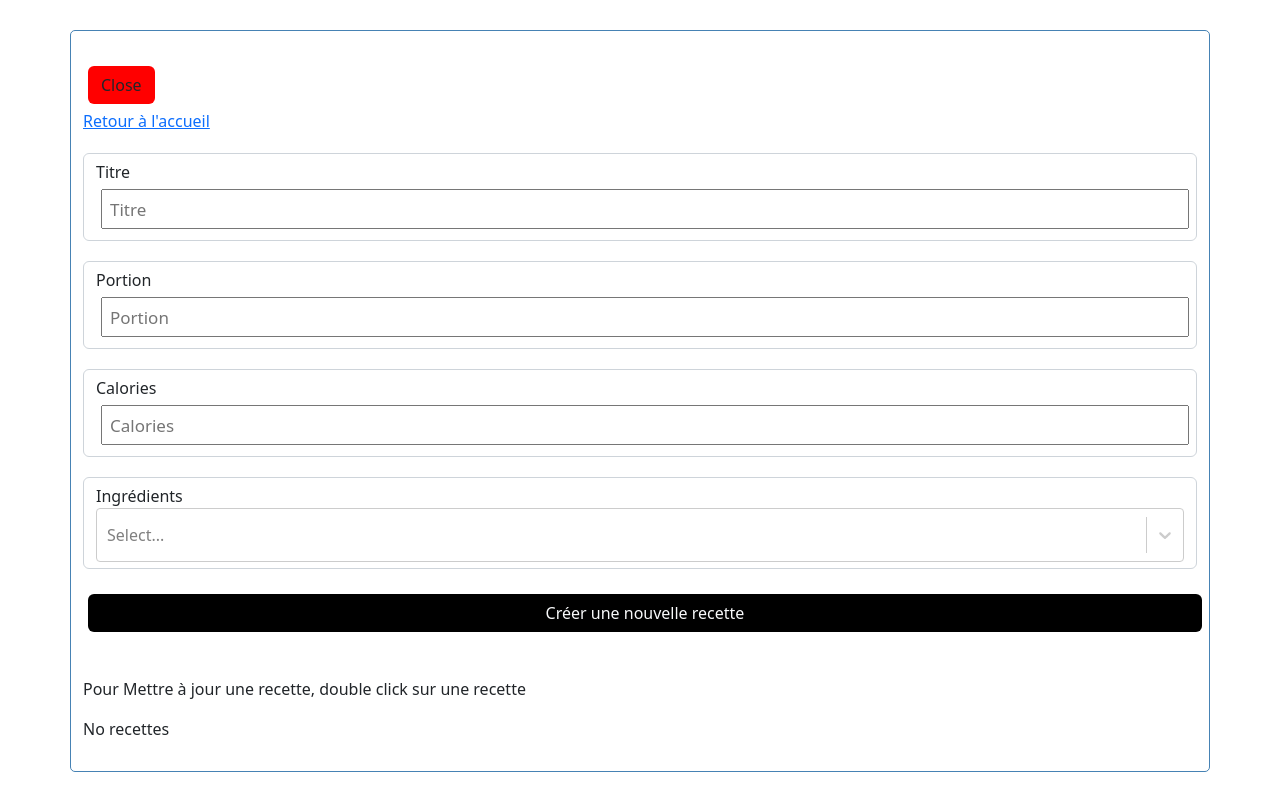
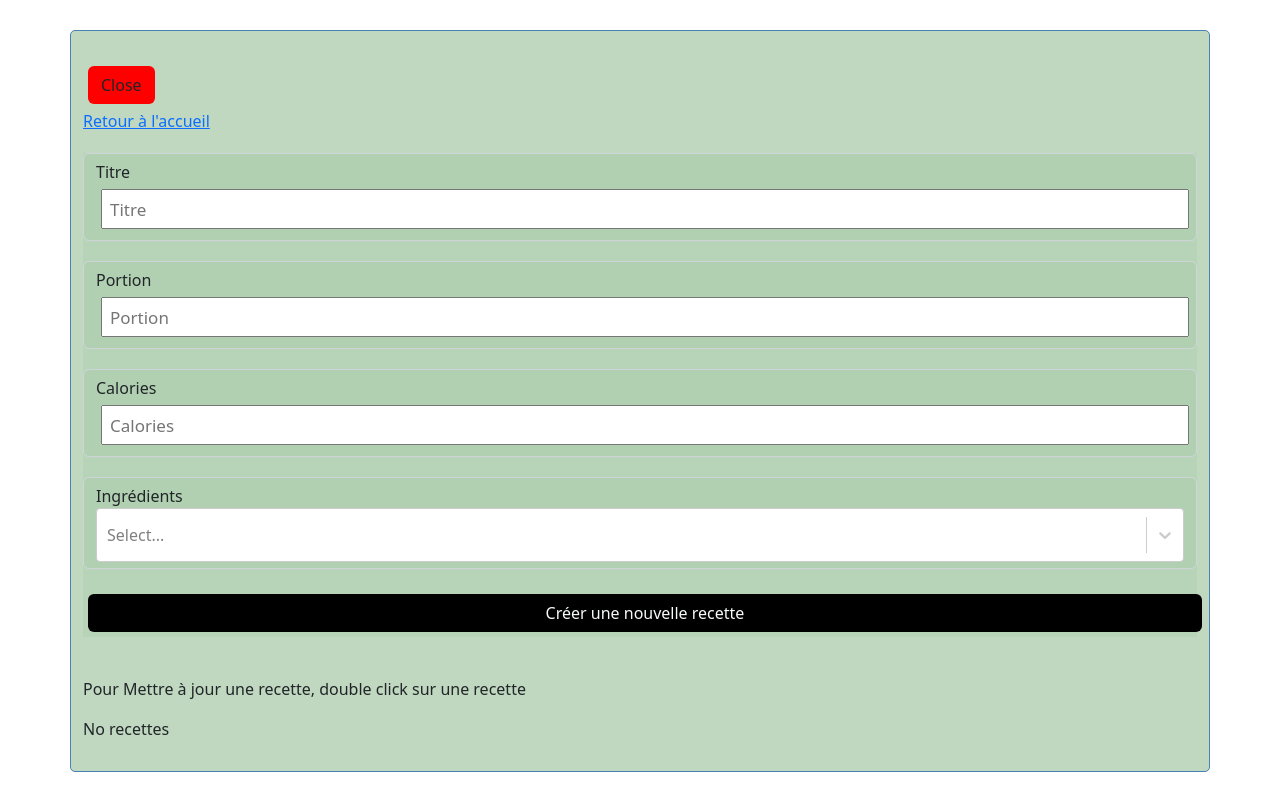
Before and after one commit to linaTechDev/superCuisinier, a React (Create React App) app in the folder reactprojet2/: page /recette in a window 1280 px wide. Both pictures are taken after a click on the button "Add". Shown: the top 810 px of the page. Built offline with nearby package versions, Linux system fonts and the light colour scheme; no server answers.

Commit message:
esthetic recette, garde-manger

```diff
--- a/reactprojet2/src/components/recette/AddRecette.js
+++ b/reactprojet2/src/components/recette/AddRecette.js
@@ -1,5 +1,6 @@
 import {useState} from 'react'
 import GetIngredients from "./ingredient/GetIngredients";
+import "./PageRecette.css"
 
 const AddRecette = ({onAdd}) => {
     const [titre, setTitre] = useState('')
@@ -60,26 +61,27 @@ const AddRecette = ({onAdd}) => {
     }
 
     return (
+        <div className="addRecette">
             <form className='add-form' onSubmit={onSubmit}>
-            <div className='form-control'>
+                <div className='form-control addRecette'>
                     <label>Titre</label>
                     <input type='text' placeholder='Titre'
                            value={titre}
                            onChange={(e) => setTitre(e.target.value)}/>
                 </div>
-            <div className='form-control'>
+                <div className='form-control addRecette'>
                     <label>Portion</label>
                     <input type='text' placeholder='Portion'
                            value={portion}
                            onChange={(e) => setPortion(e.target.value)}/>
                 </div>
-            <div className='form-control'>
+                <div className='form-control addRecette'>
                     <label>Calories</label>
                     <input type='text' placeholder='Calories'
                            value={calories}
                            onChange={(e) => setCalories(e.target.value)}/>
                 </div>
-            <div className='form-control'>
+                <div className='form-control addRecette'>
                     <label>Ingrédients</label>
                     <GetIngredients
                         onChange={(e) => {
@@ -98,6 +100,7 @@ const AddRecette = ({onAdd}) => {
                 </div>
                 <input type='submit' value='Créer une nouvelle recette' className='btn btn-block bg-black text-light'/>
             </form>
+        </div>
     )
 }
 
--- a/reactprojet2/src/components/recette/PageRecette.css
+++ b/reactprojet2/src/components/recette/PageRecette.css
@@ -0,0 +1,7 @@
+.recetteFond {
+    background-color: rgba(0, 100, 0, 0.25);
+}
+
+.addRecette, .updateRecette {
+    background-color: rgba(0, 100, 0, 0.04) !important;
+}
--- a/reactprojet2/src/components/recette/PageRecette.js
+++ b/reactprojet2/src/components/recette/PageRecette.js
@@ -4,6 +4,7 @@ import AddRecette from "./AddRecette";
 import Recettes from "./Recettes";
 import UpdateRecette from "./UpdateRecette";
 import {Link} from "react-router-dom";
+import "./PageRecette.css"
 
 const PageRecette = () => {
 
@@ -70,7 +71,7 @@ const PageRecette = () => {
     }
 
     return (
-        <div className='container'>
+        <div className='container recetteFond'>
             <HeaderAdd title='Recette'
                      onAdd={() =>
                          setShowAddRecette(!showAddRecette)}
@@ -78,6 +79,7 @@ const PageRecette = () => {
             <p><Link to="/accueil">Retour à l'accueil</Link></p>
             {showAddRecette && <AddRecette onAdd={addRecette} />}
             <p>Pour Mettre à jour une recette, double click sur une recette</p>
+            {showUpdateRecette && <UpdateRecette recette={recette} onUpdate={updateRecette} />}
             {recettes.length > 0 ?
                 <Recettes recettes={recettes}
                         onDelete={deleteRecette}
@@ -88,7 +90,6 @@ const PageRecette = () => {
                         showUpdate={showUpdateRecette}
                 />
                 : 'No recettes'}
-            {showUpdateRecette && <UpdateRecette recette={recette} onUpdate={updateRecette} />}
         </div>
     );
 }
--- a/reactprojet2/src/components/recette/Recette.js
+++ b/reactprojet2/src/components/recette/Recette.js
@@ -1,22 +1,9 @@
 import { FaTimes } from 'react-icons/fa'
-import './../../App.css'
 
 const Recette = ({recette, onDelete, onUpdate}) => {
     return (
-        <div className="recette"
+        <tr className="recette"
             onDoubleClick={() => onUpdate(recette)}>
-            <table>
-                <thead>
-                    <tr>
-                        <th>Titre</th>
-                        <th>Portions</th>
-                        <th>Calories</th>
-                        <th>Ingrédients</th>
-                        <th>Supprimer la recette</th>
-                    </tr>
-                </thead>
-                <tbody>
-                    <tr>
             <td>{recette.titre}</td>
             <td>{recette.portion}</td>
             <td>{recette.calories}</td>
@@ -29,9 +16,6 @@ const Recette = ({recette, onDelete, onUpdate}) => {
                 style={{color: 'red', cursor: 'pointer'}}
                 onClick={() => onDelete(recette.id)}/></td>
         </tr>
-                </tbody>
-            </table>
-        </div>
     )
 }
 
--- a/reactprojet2/src/components/recette/Recettes.js
+++ b/reactprojet2/src/components/recette/Recettes.js
@@ -1,8 +1,21 @@
 import Recette from "./Recette";
+import Table from 'react-bootstrap/Table'
 
 const Recettes = ({recettes, onDelete, onUpdate, showUpdate}) => {
     return (
         <>
+            <div>
+                <Table>
+                    <thead>
+                    <tr>
+                        <th>Titre</th>
+                        <th>Portions</th>
+                        <th>Calories</th>
+                        <th>Ingrédients</th>
+                        <th>Supprimer la recette</th>
+                    </tr>
+                    </thead>
+                    <tbody>
                         {recettes.map((recette) => (
                             <Recette key={recette.id}
                                      recette={recette}
@@ -10,6 +23,9 @@ const Recettes = ({recettes, onDelete, onUpdate, showUpdate}) => {
                                      onUpdate={onUpdate}
                                      showUpdate={showUpdate}/>
                         ))}
+                    </tbody>
+                </Table>
+            </div>
         </>
     )
 }
--- a/reactprojet2/src/components/recette/gardeManger/AddGardeManger.js
+++ b/reactprojet2/src/components/recette/gardeManger/AddGardeManger.js
@@ -1,5 +1,6 @@
 import {useState} from 'react'
 import GetIngredients from "./../ingredient/GetIngredients";
+import "./PageGardeManger.css"
 
 const AddGardeManger = ({onAdd}) => {
     const [nom, setNom] = useState('')
@@ -39,14 +40,15 @@ const AddGardeManger = ({onAdd}) => {
     }
 
     return (
+        <div className='gardeMangerFondAdd'>
             <form className='add-form' onSubmit={onSubmit}>
-            <div className='form-control'>
+                <div className='form-control gardeMangerFondAdd'>
                     <label>Nom</label>
                     <input type='text' placeholder='Nom'
                            value={nom}
                            onChange={(e) => setNom(e.target.value)}/>
                 </div>
-            <div className='form-control'>
+                <div className='form-control gardeMangerFondAdd'>
                     <label>Ingrédients</label>
                     <GetIngredients
                         onChange={(e) => {
@@ -65,6 +67,7 @@ const AddGardeManger = ({onAdd}) => {
                 </div>
                 <input type='submit' value='Créer un nouveau garde-manger' className='btn btn-block bg-black text-light'/>
             </form>
+        </div>
     )
 }
 
--- /dev/null
+++ b/reactprojet2/src/components/recette/gardeManger/PageGardeManger.css
@@ -0,0 +1,7 @@
+.gardeMangerFondAdd, .gardeMangerFondUpdate {
+    background-color: rgba(0, 100, 0, 0.04)!important;
+}
+
+.gardeMangerFond {
+    background-color: rgba(0, 100, 0, 0.25);
+}
--- a/reactprojet2/src/components/recette/gardeManger/PageGardeManger.js
+++ b/reactprojet2/src/components/recette/gardeManger/PageGardeManger.js
@@ -5,6 +5,7 @@ import GardeMangers from "./GardeMangers";
 import UpdateGardeManger from "./UpdateGardeManger";
 import {Link} from "react-router-dom";
 import { FaToggleOff } from 'react-icons/fa'
+import "./PageGardeManger.css"
 
 const PageGardeManger = () => {
     const [showAddGardeManger, setShowAddGardeManger] = useState(false)
@@ -79,7 +80,7 @@ const PageGardeManger = () => {
     }
 
     return (
-        <div className='container'>
+        <div className='container gardeMangerFond'>
             <h1>Garde-manger</h1>
             <p><Link to="/accueil">Retour à l'accueil</Link></p>
             {gardeMangers.length === 0 ?
@@ -110,7 +111,7 @@ const PageGardeManger = () => {
                     showRecettes={showRecettesGardeManger}
                     showUpdate={showUpdateGardeManger}
                 />
-                : 'No garde-manger'}
+                : 'pas de garde-manger'}
         </div>
     );
 }
--- a/reactprojet2/src/components/recette/gardeManger/UpdateGardeManger.js
+++ b/reactprojet2/src/components/recette/gardeManger/UpdateGardeManger.js
@@ -1,5 +1,6 @@
 import {useEffect, useState} from 'react'
 import GetIngredients from "./../ingredient/GetIngredients";
+import "./PageGardeManger.css"
 
 const UpdateGardeManger = ({gardeManger, onUpdate}) => {
     const [id, setId] = useState(0)
@@ -47,14 +48,15 @@ const UpdateGardeManger = ({gardeManger, onUpdate}) => {
     }
 
     return (
+        <div className="gardeMangerFondUpdate">
             <form className='add-form' onSubmit={onSubmit}>
-            <div className='form-control'>
+                <div className='form-control gardeMangerFondUpdate'>
                     <label>Nom</label>
                     <input type='text' placeholder='Nom'
                            value={nom}
                            onChange={(e) => setNom(e.target.value)}/>
                 </div>
-            <div className='form-control'>
+                <div className='form-control gardeMangerFondUpdate'>
                     <label>Ingrédients</label>
                     <GetIngredients
                         onChange={(e) => {
@@ -73,6 +75,7 @@ const UpdateGardeManger = ({gardeManger, onUpdate}) => {
                 </div>
                 <input type='submit' value='Mettre à jour le garde-manger' className='btn btn-block bg-black text-light'/>
             </form>
+        </div>
     )
 }
 
```
Also changed, not shown: reactprojet2/src/components/recette/UpdateRecette.js (+6 -4 lines). Lines whose indentation alone changed are shown as unchanged.
